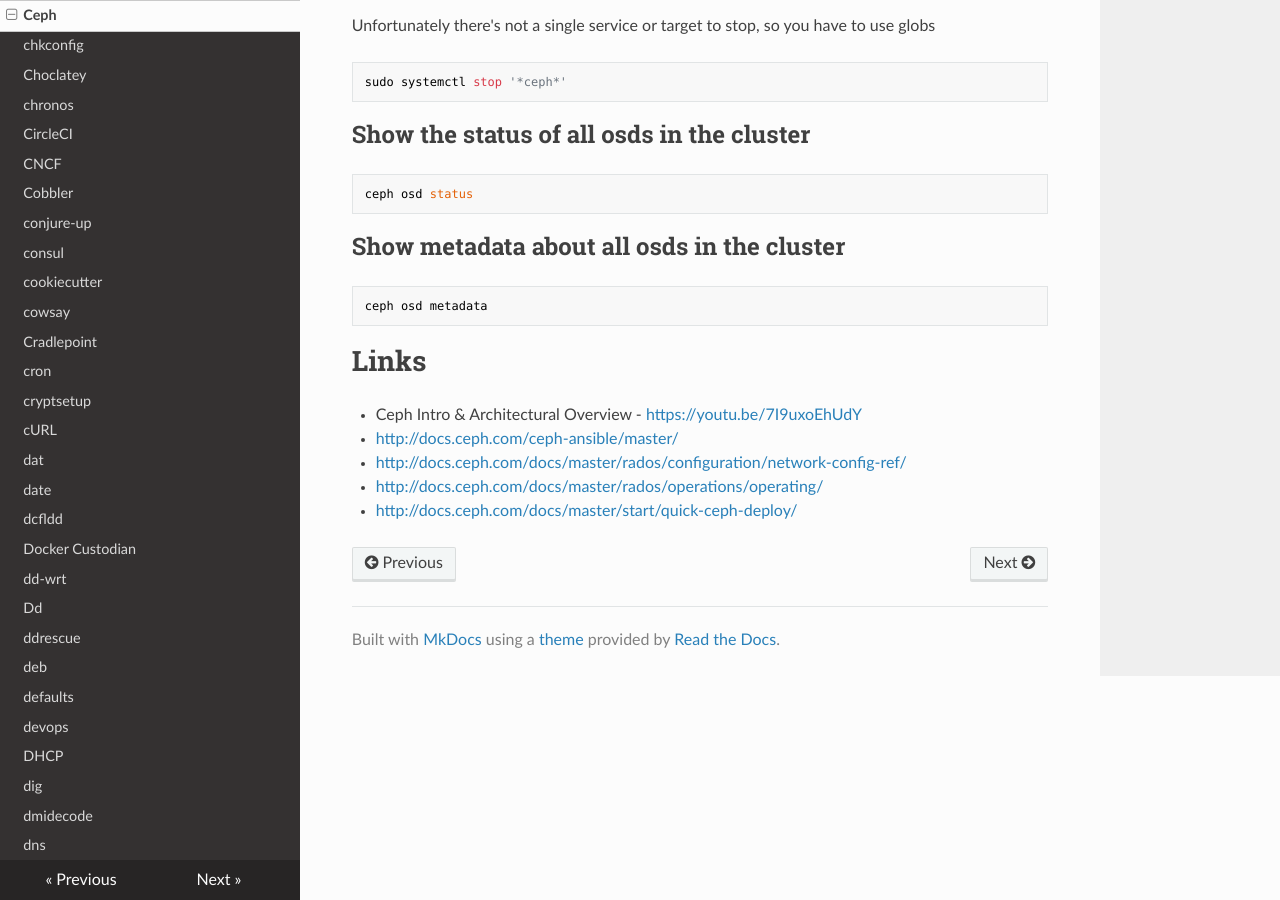
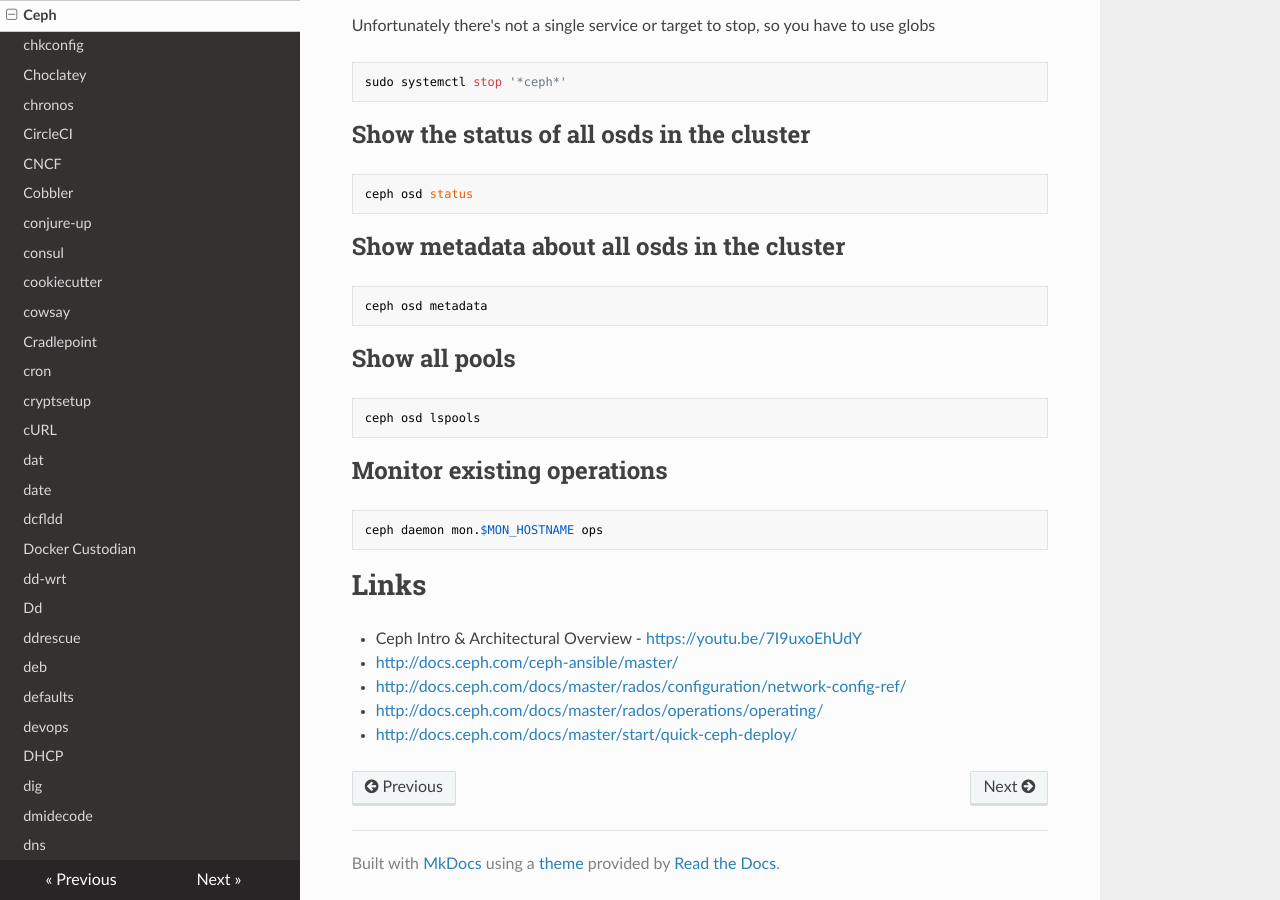
Before and after one commit to lando-cal/tech-notes, an MkDocs documentation site: the page built from docs/ceph.md, in a window 1280 px wide and 900 px high, scrolled down 999 px. Built offline with MkDocs 1.6.1, drawn with Linux system fonts in a browser that asks for light colours; nearby versions of some CDN libraries.

Commit message:
Add another command.

````diff
--- a/docs/ceph.md
+++ b/docs/ceph.md
@@ -57,6 +57,18 @@ ceph osd status
 ceph osd metadata
 ```
 
+## Show all pools
+
+```
+ceph osd lspools
+```
+
+## Monitor existing operations
+
+```
+ceph daemon mon.$MON_HOSTNAME ops
+```
+
 # Links
 
 - Ceph Intro & Architectural Overview - <https://youtu.be/7I9uxoEhUdY>
````
